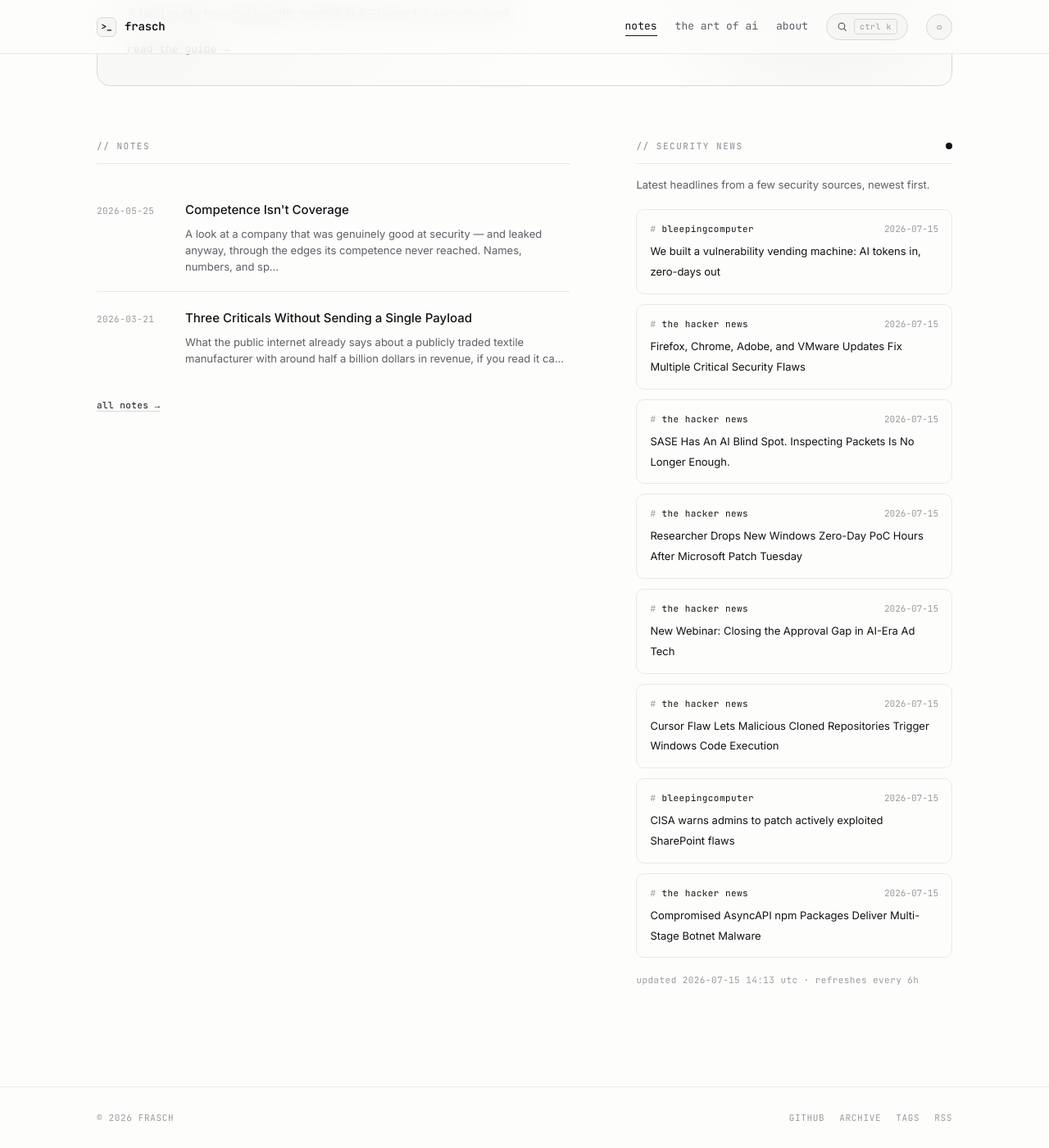
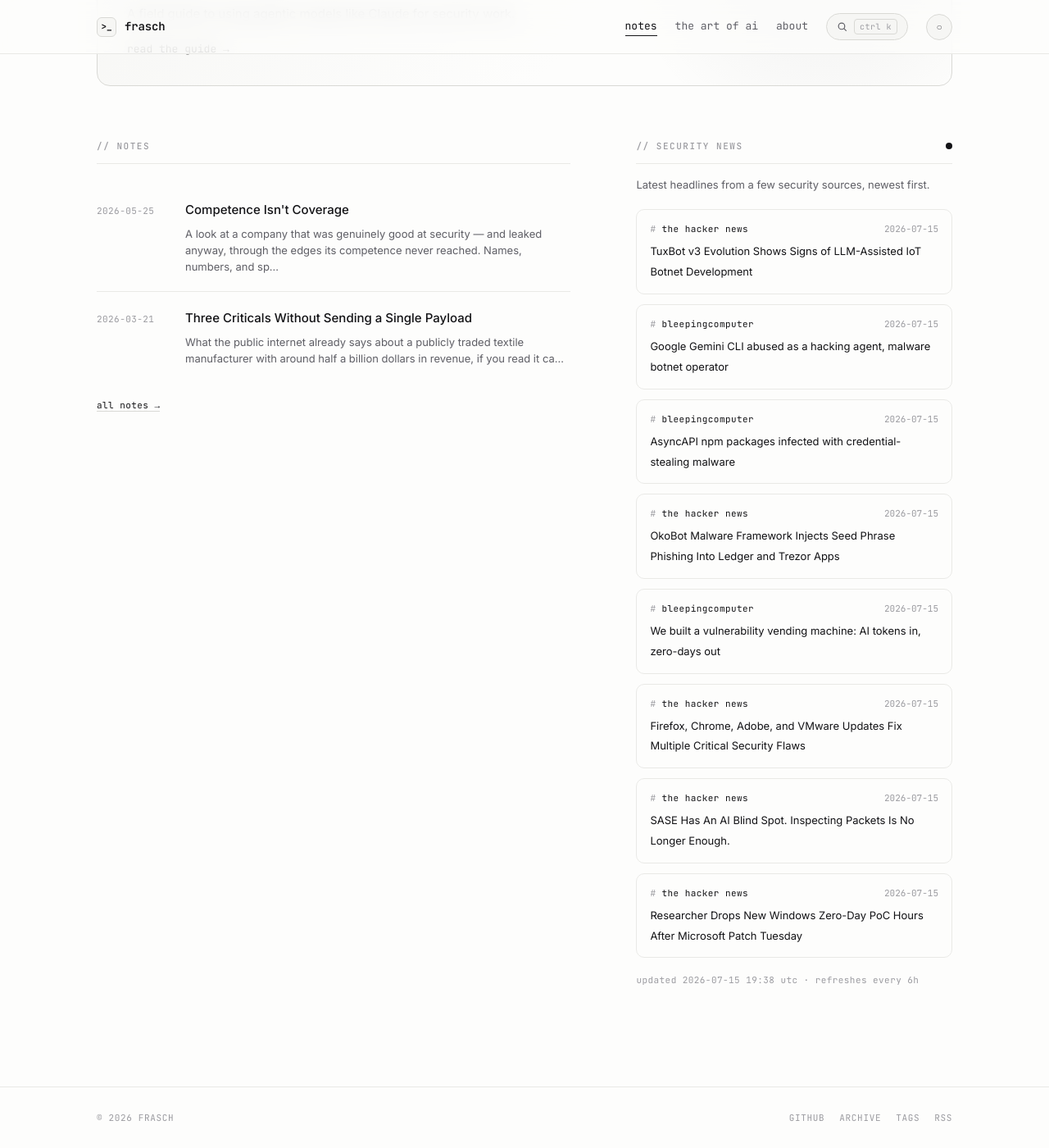
Before and after one commit to whoisfrasch/frasch, a Jekyll site: the page built from index.html, in a window 1280 px wide and 1400 px high, scrolled down 615 px. Shown: the whole window at 82% size. Built offline with Jekyll 4.4.1, drawn with Linux system fonts in a browser that asks for light colours.

Commit message:
Refresh security news feed

```diff
--- a/_data/news.json
+++ b/_data/news.json
@@ -1,6 +1,30 @@
 {
-  "updated": "2026-07-15T14:13:19Z",
+  "updated": "2026-07-15T19:38:01Z",
   "items": [
+    {
+      "source": "the hacker news",
+      "title": "TuxBot v3 Evolution Shows Signs of LLM-Assisted IoT Botnet Development",
+      "link": "https://thehackernews.com/2026/07/tuxbot-v3-evolution-shows-signs-of-llm.html",
+      "date": "2026-07-15T18:43:08Z"
+    },
+    {
+      "source": "bleepingcomputer",
+      "title": "Google Gemini CLI abused as a hacking agent, malware botnet operator",
+      "link": "https://www.bleepingcomputer.com/news/security/google-gemini-cli-abused-as-a-hacking-agent-malware-botnet-operator/",
+      "date": "2026-07-15T18:33:48Z"
+    },
+    {
+      "source": "bleepingcomputer",
+      "title": "AsyncAPI npm packages infected with credential-stealing malware",
+      "link": "https://www.bleepingcomputer.com/news/security/-asyncapi-npm-packages-infected-with-credential-stealing-malware/",
+      "date": "2026-07-15T15:37:27Z"
+    },
+    {
+      "source": "the hacker news",
+      "title": "OkoBot Malware Framework Injects Seed Phrase Phishing Into Ledger and Trezor Apps",
+      "link": "https://thehackernews.com/2026/07/okobot-malware-framework-injects-seed.html",
+      "date": "2026-07-15T15:30:30Z"
+    },
     {
       "source": "bleepingcomputer",
       "title": "We built a vulnerability vending machine: AI tokens in, zero-days out",
@@ -24,30 +48,6 @@
       "title": "Researcher Drops New Windows Zero-Day PoC Hours After Microsoft Patch Tuesday",
       "link": "https://thehackernews.com/2026/07/researcher-drops-new-windows-zero-day.html",
       "date": "2026-07-15T11:07:07Z"
-    },
-    {
-      "source": "the hacker news",
-      "title": "New Webinar: Closing the Approval Gap in AI-Era Ad Tech",
-      "link": "https://thehackernews.com/2026/07/new-webinar-closing-approval-gap-in-ai.html",
-      "date": "2026-07-15T11:06:57Z"
-    },
-    {
-      "source": "the hacker news",
-      "title": "Cursor Flaw Lets Malicious Cloned Repositories Trigger Windows Code Execution",
-      "link": "https://thehackernews.com/2026/07/cursor-flaw-lets-malicious-cloned.html",
-      "date": "2026-07-15T10:55:22Z"
-    },
-    {
-      "source": "bleepingcomputer",
-      "title": "CISA warns admins to patch actively exploited SharePoint flaws",
-      "link": "https://www.bleepingcomputer.com/news/security/cisa-warns-admins-to-patch-actively-exploited-sharepoint-flaws/",
-      "date": "2026-07-15T09:44:52Z"
-    },
-    {
-      "source": "the hacker news",
-      "title": "Compromised AsyncAPI npm Packages Deliver Multi-Stage Botnet Malware",
-      "link": "https://thehackernews.com/2026/07/compromised-asyncapi-npm-packages.html",
-      "date": "2026-07-15T09:16:13Z"
     }
   ]
 }
```
